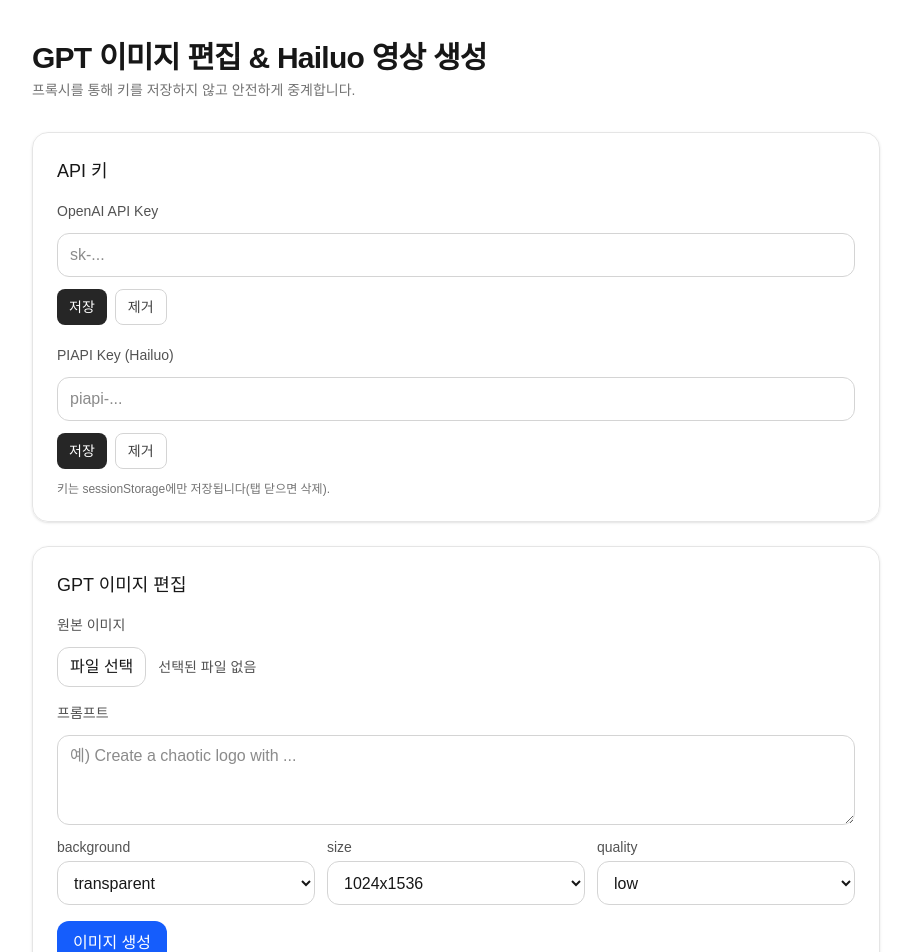
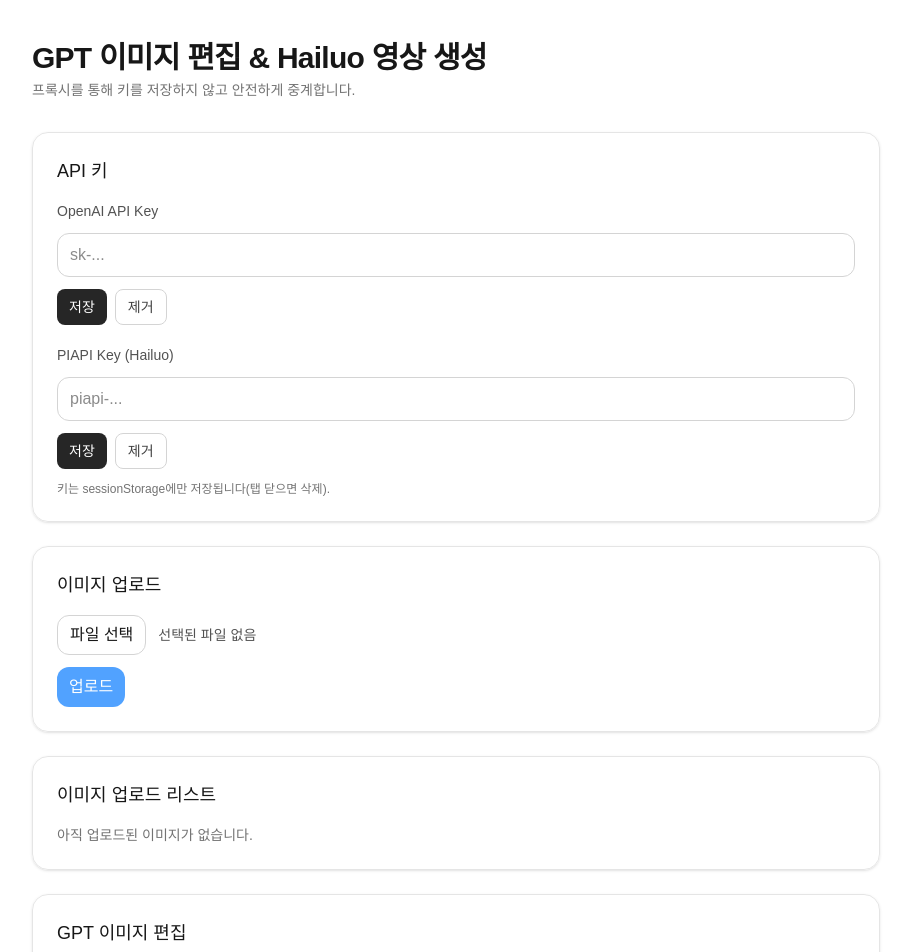
Before and after one commit to sinbumu/ai-image-generate-site, a Next.js app: page / in a window 1280 px wide. Shown: the top 952 px of the page, without its empty margins (184-1095 px from the left). Built offline with nearby package versions, Linux system fonts and the light colour scheme.

Commit message:
아 커밋을 안해놓고 뭔 배포야.

```diff
--- /dev/null
+++ b/pages/api/r2-presign.ts
@@ -0,0 +1,57 @@
+import type { NextApiRequest, NextApiResponse } from 'next'
+import { S3Client, PutObjectCommand } from '@aws-sdk/client-s3'
+import { getSignedUrl } from '@aws-sdk/s3-request-presigner'
+
+type Body = {
+  filename: string
+  contentType: string
+  bucket: string
+  endpoint: string
+  prefix?: string
+}
+
+function sanitizePath(p: string): string {
+  return p.replace(/^\/+|\/+$/g, '')
+}
+
+export default async function handler(req: NextApiRequest, res: NextApiResponse) {
+  if (req.method !== 'POST') return res.status(405).end()
+
+  // 사용자 제공 R2 크레덴셜(브라우저→서버, 로그 금지)
+  const accessKey = req.headers['x-user-r2-access-key']
+  const secretKey = req.headers['x-user-r2-secret-key']
+  if (!accessKey || Array.isArray(accessKey) || !secretKey || Array.isArray(secretKey)) {
+    return res.status(400).json({ error: 'missing_r2_credentials' })
+  }
+
+  const body: Partial<Body> = req.body || {}
+  const { filename, contentType, bucket, endpoint } = body
+  if (!filename || !contentType || !bucket || !endpoint) {
+    return res.status(400).json({ error: 'missing_fields', detail: 'filename, contentType, bucket, endpoint are required' })
+  }
+  const prefix = sanitizePath(body.prefix || 'uploads')
+
+  try {
+    const client = new S3Client({
+      region: 'auto',
+      endpoint,
+      forcePathStyle: true,
+      credentials: { accessKeyId: String(accessKey), secretAccessKey: String(secretKey) },
+    })
+
+    const key = `${prefix}/${Date.now()}-${filename}`
+    const putCmd = new PutObjectCommand({
+      Bucket: bucket,
+      Key: key,
+      ContentType: contentType,
+    })
+
+    const uploadUrl = await getSignedUrl(client, putCmd, { expiresIn: 60 })
+    const objectUrl = `${sanitizePath(endpoint)}/${bucket}/${key}`
+
+    return res.json({ uploadUrl, objectUrl, key })
+  } catch (e) {
+    const message = e instanceof Error ? e.message : String(e)
+    return res.status(500).json({ error: 'r2_presign_failed', detail: message })
+  }
+}
--- a/pages/index.tsx
+++ b/pages/index.tsx
@@ -51,6 +51,40 @@ export default function Home() {
       year: 'numeric', month: '2-digit', day: '2-digit',
       hour: '2-digit', minute: '2-digit', second: '2-digit'
     }).format(new Date(s))
+
+  // 단순 이미지 업로드(S3 presign)
+  const [uploadFile, setUploadFile] = useState<File | null>(null)
+  const [uploadBusy, setUploadBusy] = useState(false)
+  const [uploadLocked, setUploadLocked] = useState(false)
+  const [uploadStatus, setUploadStatus] = useState('')
+  const [uploadedList, setUploadedList] = useState<Array<{ url: string; name: string; createdAt: string }>>([])
+
+  const confirmUploadImage = async () => {
+    if (uploadBusy || uploadLocked) return
+    if (!uploadFile) { setUploadStatus('파일을 선택하세요'); return }
+    try {
+      setUploadBusy(true)
+      setUploadStatus('업로드 준비 중...')
+      const pres = await fetch('/api/presign', {
+        method: 'POST',
+        headers: { 'content-type': 'application/json' },
+        body: JSON.stringify({ filename: uploadFile.name, contentType: uploadFile.type || 'image/png' })
+      })
+      if (!pres.ok) throw new Error(await pres.text())
+      const { uploadUrl, objectUrl } = await pres.json()
+      setUploadStatus('업로드 중...')
+      const put = await fetch(uploadUrl, { method: 'PUT', body: uploadFile })
+      if (!put.ok) throw new Error('업로드 실패')
+      setUploadStatus('완료: ' + objectUrl)
+      setUploadLocked(true)
+      setUploadedList(prev => [{ url: objectUrl, name: uploadFile.name, createdAt: new Date().toISOString() }, ...prev].slice(0, 10))
+    } catch (e) {
+      const msg = e instanceof Error ? e.message : String(e)
+      setUploadStatus('에러: ' + msg)
+    } finally {
+      setUploadBusy(false)
+    }
+  }
 
   useEffect(() => {
     setOpenaiKey(sessionStorage.getItem('OPENAI_KEY') || '')
@@ -480,6 +514,39 @@ export default function Home() {
         </div>
       </section>
 
+      {/* 이미지 업로드 (S3 presign) */}
+      <section className="rounded-2xl border border-neutral-200 dark:border-neutral-800 bg-white/80 dark:bg-neutral-900/60 shadow-sm backdrop-blur p-5 sm:p-6 mb-6">
+        <h2 className="text-lg font-medium mb-4">이미지 업로드</h2>
+        <div className="grid gap-3">
+          <div className="flex items-center gap-3">
+            <input id="simple-upload" type="file" accept="image/*" onChange={e => { setUploadFile(e.target.files?.[0] || null); setUploadLocked(false); setUploadStatus('') }} className="hidden" />
+            <label htmlFor="simple-upload" role="button" tabIndex={0} className="inline-flex items-center justify-center h-10 px-3 rounded-xl border border-neutral-300 dark:border-neutral-700 bg-white text-neutral-900 dark:bg-neutral-800 dark:text-neutral-100 cursor-pointer select-none hover:bg-neutral-50 dark:hover:bg-neutral-700 active:bg-neutral-100 dark:active:bg-neutral-600 focus:outline-none focus:ring-4 focus:ring-blue-200/60 dark:focus:ring-blue-400/20">파일 선택</label>
+            <span className="text-sm text-neutral-600 dark:text-neutral-300 truncate max-w-[60%]">{uploadFile?.name || '선택된 파일 없음'}</span>
+          </div>
+          <div className="flex items-center gap-3">
+            <button onClick={confirmUploadImage} disabled={uploadBusy || uploadLocked || !uploadFile} className={`h-10 px-3 rounded-xl text-white font-medium transition-colors ${uploadBusy || uploadLocked || !uploadFile ? 'bg-blue-400 cursor-not-allowed' : 'bg-blue-600 hover:bg-blue-500 active:bg-blue-700'}`}>{uploadBusy ? '업로드 중...' : uploadLocked ? '완료' : '업로드'}</button>
+            <p className="text-sm text-neutral-600 dark:text-neutral-300">{uploadStatus}</p>
+          </div>
+        </div>
+      </section>
+
+      {/* 이미지 업로드 리스트 */}
+      <section className="rounded-2xl border border-neutral-200 dark:border-neutral-800 bg-white/80 dark:bg-neutral-900/60 shadow-sm backdrop-blur p-5 sm:p-6 mb-6">
+        <h2 className="text-lg font-medium mb-4">이미지 업로드 리스트</h2>
+        {uploadedList.length === 0 ? (
+          <p className="text-sm text-neutral-500">아직 업로드된 이미지가 없습니다.</p>
+        ) : (
+          <div className="grid grid-cols-2 sm:grid-cols-3 md:grid-cols-5 gap-3">
+            {uploadedList.slice(0, 10).map((u, idx) => (
+              <div key={`${u.url}-${idx}`} className="rounded-lg border border-neutral-200 dark:border-neutral-800 p-2">
+                <img src={u.url} alt="thumb" className="w-full aspect-square object-cover rounded" />
+                <a href={u.url} target="_blank" rel="noreferrer" className="block mt-2 text-xs text-blue-600 dark:text-blue-400 truncate hover:underline">{u.url}</a>
+              </div>
+            ))}
+          </div>
+        )}
+      </section>
+
       <section className="rounded-2xl border border-neutral-200 dark:border-neutral-800 bg-white/80 dark:bg-neutral-900/60 shadow-sm backdrop-blur p-5 sm:p-6 mb-6">
         <h2 className="text-lg font-medium mb-4">GPT 이미지 편집</h2>
         <div className="grid gap-3">
```
Also changed, not shown: 1 other file (tests, documents, lock files or other folders).
